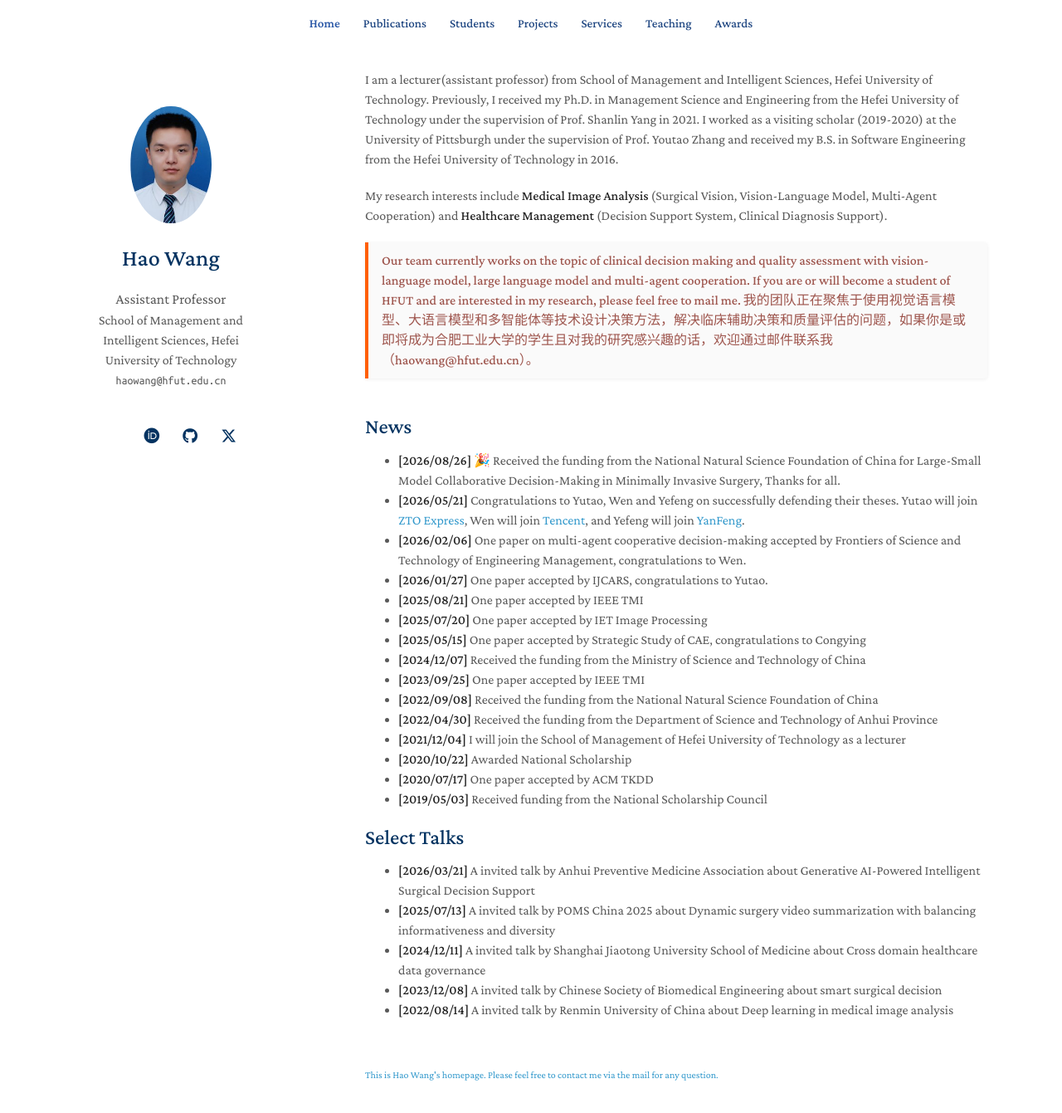
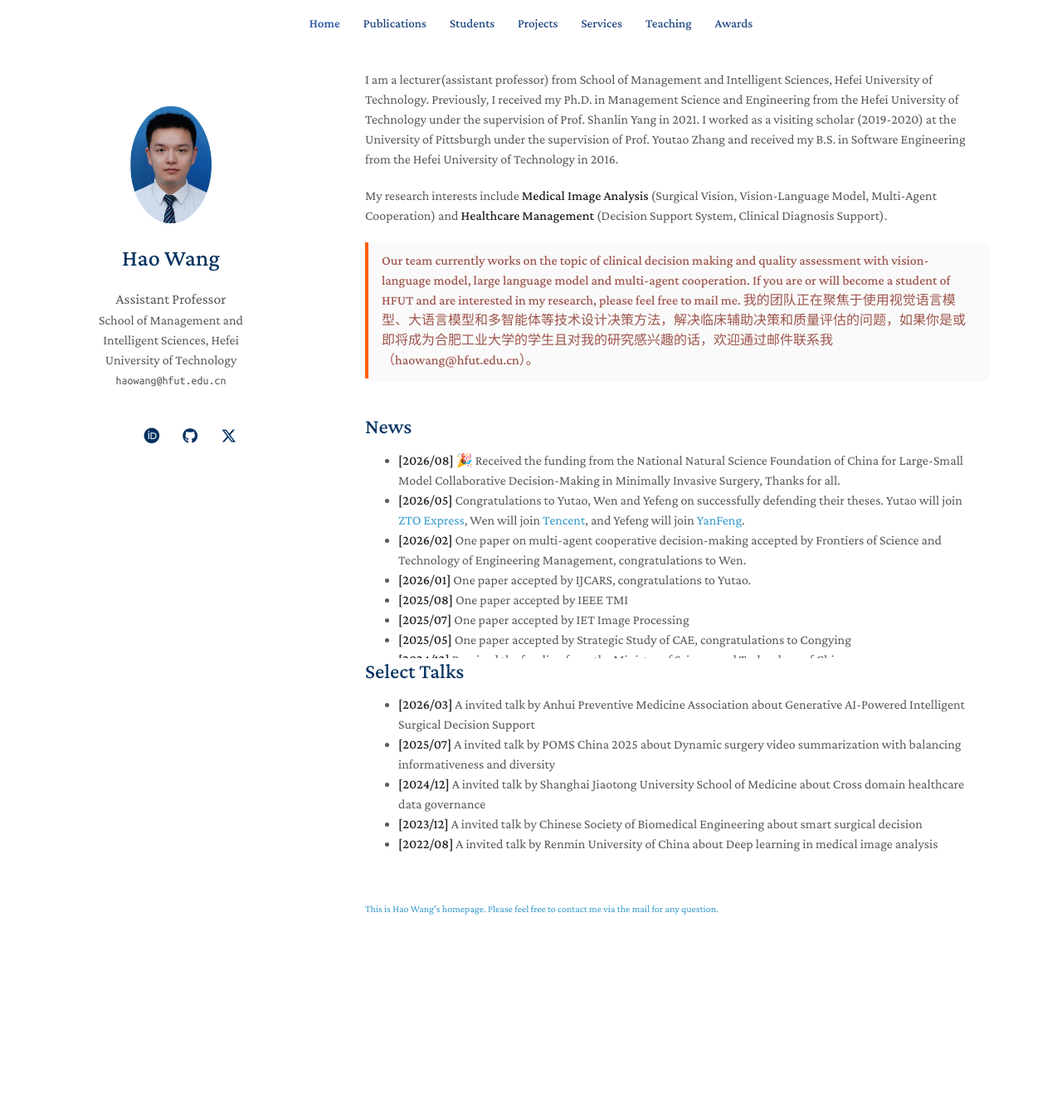
Before and after one commit to Waynehfut/waynehfut.github.io, a Jekyll site: the page built from index.md, in a window 1280 px wide and 1376 px high. Shown: the top 1341 px of the window at 83% size. Built offline with Jekyll 4.4.1, drawn with Linux system fonts in a browser that asks for light colours; a style sheet for code colours, icons or effects is not loaded.

Commit message:
Make the News list scrollable with a fixed-height box and refined scrollbar styles

```diff
--- a/_sass/minimal-light-no-dark-mode.scss
+++ b/_sass/minimal-light-no-dark-mode.scss
@@ -518,9 +518,12 @@ footer {
 }
 
 .news-scroll {
-  max-height: 400px;
+  max-height: 250px;
   overflow-y: auto;
   padding-right: 8px;
+  scrollbar-width: thin;
+  scrollbar-color: #ccc transparent;
+  overscroll-behavior: contain;
 }
 
 .news-scroll::-webkit-scrollbar {
--- a/_sass/minimal-light.scss
+++ b/_sass/minimal-light.scss
@@ -604,9 +604,18 @@ footer {
 }
 
 .news-scroll {
-  max-height: 400px;
+  max-height: 250px;
   overflow-y: auto;
   padding-right: 8px;
+  scrollbar-width: thin;
+  scrollbar-color: #ccc transparent;
+  overscroll-behavior: contain;
+}
+
+@media (prefers-color-scheme: dark) {
+  .news-scroll {
+    scrollbar-color: #555 transparent;
+  }
 }
 
 .news-scroll::-webkit-scrollbar {
--- a/index.md
+++ b/index.md
@@ -16,26 +16,30 @@ My research interests include **Medical Image Analysis** (Surgical Vision, Visio
 
 ## News
 
-- **[2026/08/26]** 🎉 Received the funding from the National Natural Science Foundation of China for Large-Small Model Collaborative Decision-Making in Minimally Invasive Surgery, Thanks for all.
-- **[2026/05/21]** Congratulations to Yutao, Wen and Yefeng on successfully defending their theses. Yutao will join [ZTO Express](https://www.zto.com/), Wen will join [Tencent](https://www.tencent.com/zh-cn/), and Yefeng will join [YanFeng](https://www.yanfeng.com/en).
-- **[2026/02/06]** One paper on multi-agent cooperative decision-making accepted by Frontiers of Science and Technology of Engineering Management, congratulations to Wen.
-- **[2026/01/27]** One paper accepted by IJCARS, congratulations to Yutao.
-- **[2025/08/21]** One paper accepted by IEEE TMI
-- **[2025/07/20]** One paper accepted by IET Image Processing
-- **[2025/05/15]** One paper accepted by Strategic Study of CAE, congratulations to Congying
-- **[2024/12/07]** Received the funding from the Ministry of Science and Technology of China
-- **[2023/09/25]** One paper accepted by IEEE TMI
-- **[2022/09/08]** Received the funding from the National Natural Science Foundation of China
-- **[2022/04/30]** Received the funding from the Department of Science and Technology of Anhui Province
-- **[2021/12/04]** I will join the School of Management of Hefei University of Technology as a lecturer
-- **[2020/10/22]** Awarded National Scholarship
-- **[2020/07/17]** One paper accepted by ACM TKDD
-- **[2019/05/03]** Received funding from the National Scholarship Council
+<div class="news-scroll" markdown="1">
+
+- **[2026/08]** 🎉 Received the funding from the National Natural Science Foundation of China for Large-Small Model Collaborative Decision-Making in Minimally Invasive Surgery, Thanks for all.
+- **[2026/05]** Congratulations to Yutao, Wen and Yefeng on successfully defending their theses. Yutao will join [ZTO Express](https://www.zto.com/), Wen will join [Tencent](https://www.tencent.com/zh-cn/), and Yefeng will join [YanFeng](https://www.yanfeng.com/en).
+- **[2026/02]** One paper on multi-agent cooperative decision-making accepted by Frontiers of Science and Technology of Engineering Management, congratulations to Wen.
+- **[2026/01]** One paper accepted by IJCARS, congratulations to Yutao.
+- **[2025/08]** One paper accepted by IEEE TMI
+- **[2025/07]** One paper accepted by IET Image Processing
+- **[2025/05]** One paper accepted by Strategic Study of CAE, congratulations to Congying
+- **[2024/12]** Received the funding from the Ministry of Science and Technology of China
+- **[2023/09]** One paper accepted by IEEE TMI
+- **[2022/09]** Received the funding from the National Natural Science Foundation of China
+- **[2022/04]** Received the funding from the Department of Science and Technology of Anhui Province
+- **[2021/12]** I will join the School of Management of Hefei University of Technology as a lecturer
+- **[2020/10]** Awarded National Scholarship
+- **[2020/07]** One paper accepted by ACM TKDD
+- **[2019/05]** Received funding from the National Scholarship Council
+
+</div>
 
 ## Select Talks
 
-- **[2026/03/21]** A invited talk by Anhui Preventive Medicine Association about Generative AI-Powered Intelligent Surgical Decision Support
-- **[2025/07/13]** A invited talk by POMS China 2025 about Dynamic surgery video summarization with balancing informativeness and diversity
-- **[2024/12/11]** A invited talk by Shanghai Jiaotong University School of Medicine about Cross domain healthcare data governance
-- **[2023/12/08]** A invited talk by Chinese Society of Biomedical Engineering about smart surgical decision
-- **[2022/08/14]** A invited talk by Renmin University of China about Deep learning in medical image analysis
+- **[2026/03]** A invited talk by Anhui Preventive Medicine Association about Generative AI-Powered Intelligent Surgical Decision Support
+- **[2025/07]** A invited talk by POMS China 2025 about Dynamic surgery video summarization with balancing informativeness and diversity
+- **[2024/12]** A invited talk by Shanghai Jiaotong University School of Medicine about Cross domain healthcare data governance
+- **[2023/12]** A invited talk by Chinese Society of Biomedical Engineering about smart surgical decision
+- **[2022/08]** A invited talk by Renmin University of China about Deep learning in medical image analysis
```
